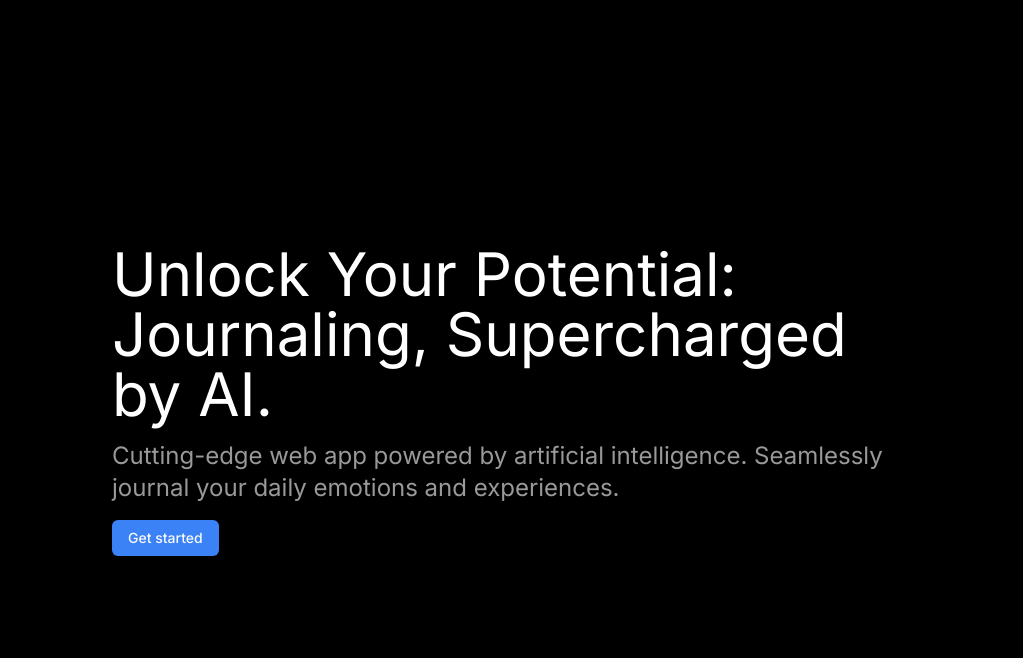
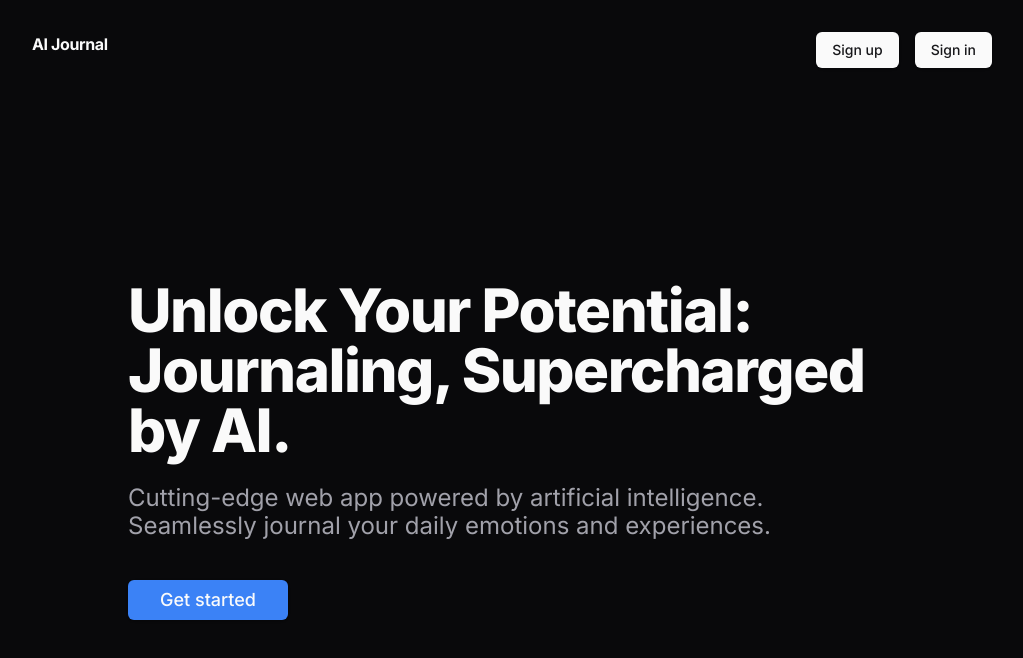
Before and after one commit to DohnalMichal/ai-mood-journal, a Next.js app: page / in a window 1280 px wide. Shown: the top 658 px of the page, without its empty margins (128-1151 px from the left). Built offline with nearby package versions, Linux system fonts and the light colour scheme; no server answers.

Commit message:
Update landing page

```diff
--- a/app/page.tsx
+++ b/app/page.tsx
@@ -8,19 +8,37 @@ export default async function Home() {
   const href = userId ? '/journal' : '/sign-up'
 
   return (
-    <div className="w-screen h-screen bg-black flex justify-center items-center text-white">
-      <div className="w-full max-w-[800px] mx-auto">
-        <h1 className="text-6xl mb-4">
+    <div className="w-screen h-screen dark bg-background flex flex-col items-center text-foreground">
+      <header className="max-w-5xl p-8 w-full flex flex-row justify-between">
+        <span className="font-bold tracking-tight">AI Journal</span>
+        <nav>
+          <ul className="flex flex-row space-x-4">
+            <li>
+              <Button asChild>
+                <Link href="/sign-up">Sign up</Link>
+              </Button>
+            </li>
+            <li>
+              <Button asChild>
+                <Link href="/sign-in">Sign in</Link>
+              </Button>
+            </li>
+          </ul>
+        </nav>
+      </header>
+      <div className="w-full h-full max-w-3xl mx-auto flex flex-col justify-center">
+        <h1 className="scroll-m-20 text-4xl font-extrabold tracking-tight lg:text-6xl">
           Unlock Your Potential: Journaling, Supercharged by AI.
         </h1>
-        <p className="text-2xl text-white/60 mb-4">
+        <p className="text-2xl text-muted-foreground leading-7 mt-6">
           Cutting-edge web app powered by artificial intelligence. Seamlessly
           journal your daily emotions and experiences.
         </p>
         <div>
           <Button
             asChild
-            className="bg-blue-500 text-gray-50 hover:bg-blue-600 transition-all"
+            size="lg"
+            className="mt-10 bg-blue-500 text-gray-50 hover:bg-blue-600 transition-all text-lg"
           >
             <Link href={href}>Get started</Link>
           </Button>
```
